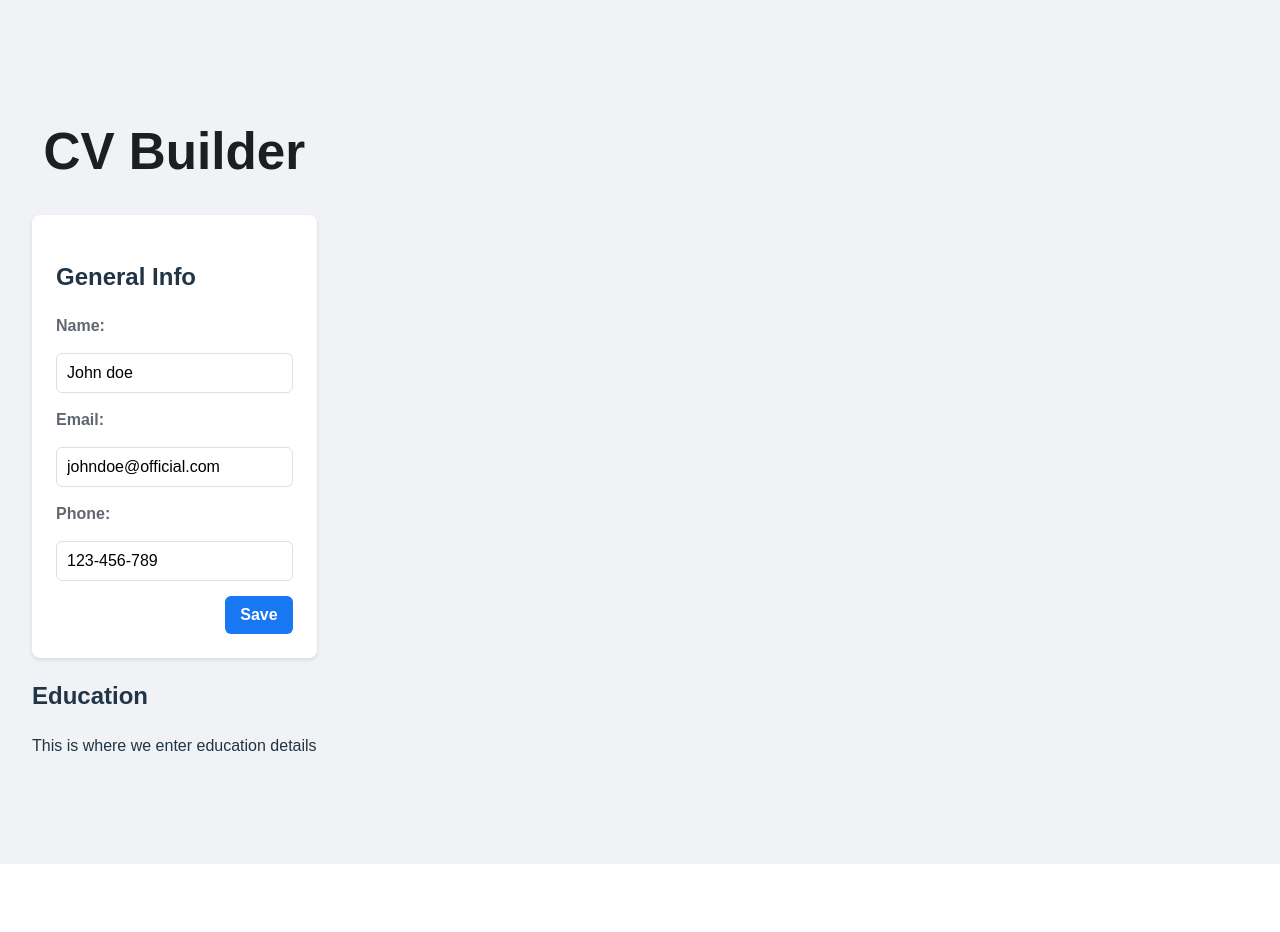
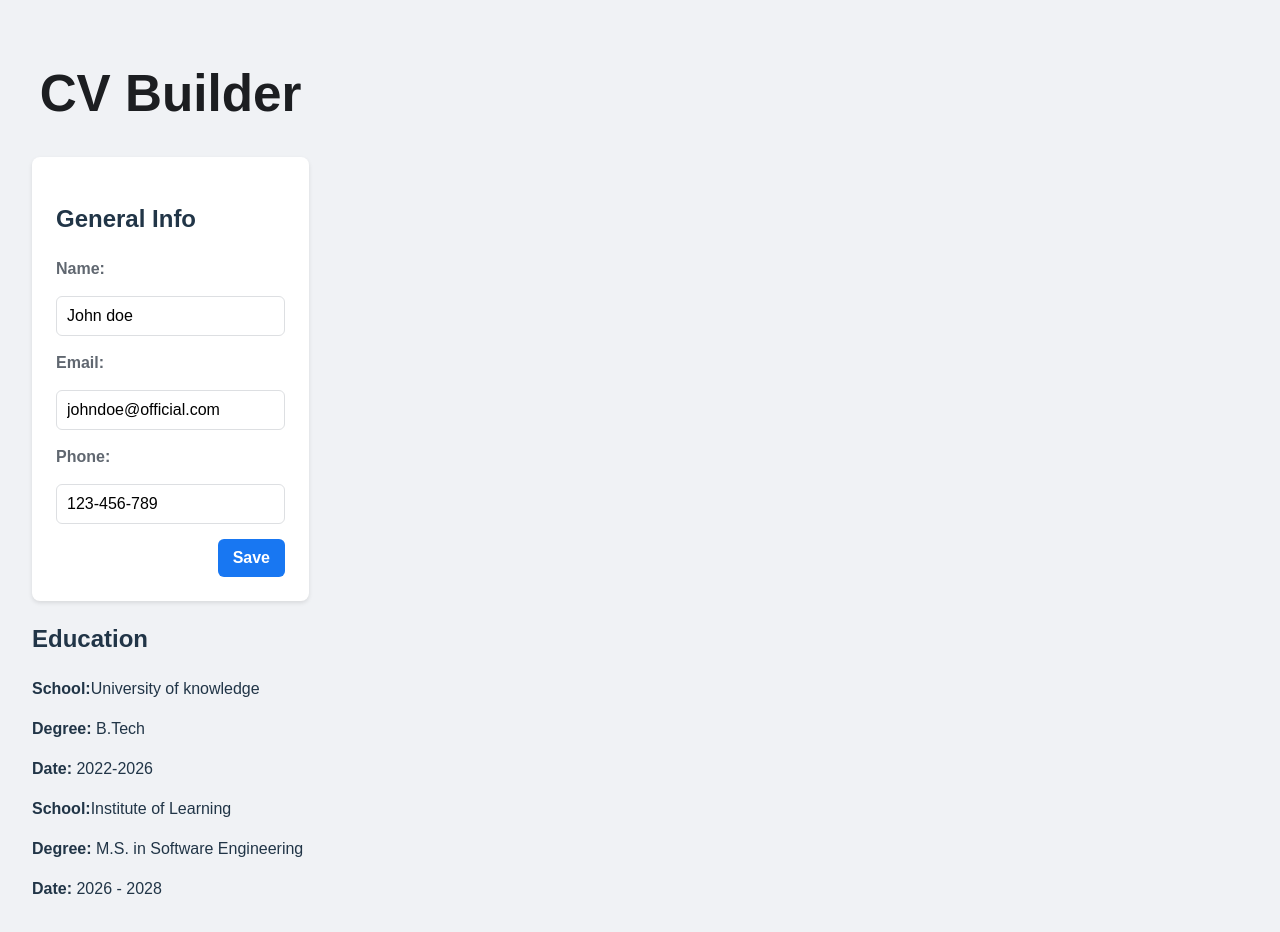
Before and after one commit to starquill/CB_Builder, a React (Vite) app: page / in a window 1280 px wide. Shown: the top 932 px of the page. Before the commit the page ends 864 px from the top, so only its background shows below. Built offline with nearby package versions, Linux system fonts and the light colour scheme.

Commit message:
Display static list of education entries

```diff
--- a/src/App.jsx
+++ b/src/App.jsx
@@ -61,9 +61,28 @@ function GeneralInfo(){
 }
 
 function Education(){
+  const [educations,setEducations]=useState([
+    {
+      id:1,
+      school:'University of knowledge',
+      degree:'B.Tech',
+      date:'2022-2026'
+    },
+    {
+      id: 2,
+      school: 'Institute of Learning',
+      degree: 'M.S. in Software Engineering',
+      date: '2026 - 2028',
+    },
+  ])
   return (<div>
     <h2>Education</h2>
-    <p>This is where we enter education details</p>
+    {educations.map(education => (
+    <div className="education_item" key={education.id}>
+      <p><strong>School:</strong>{education.school}</p>
+      <p><strong>Degree:</strong> {education.degree}</p>
+      <p><strong>Date:</strong> {education.date}</p>
+    </div>))}
   </div>);
 }
 export default function App(){
```
